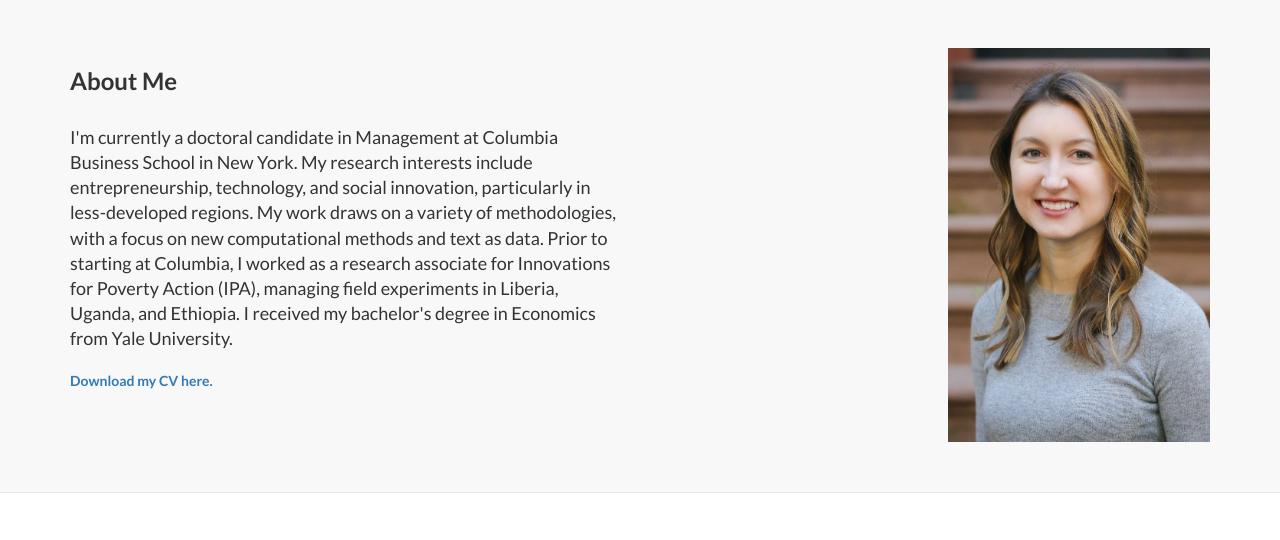
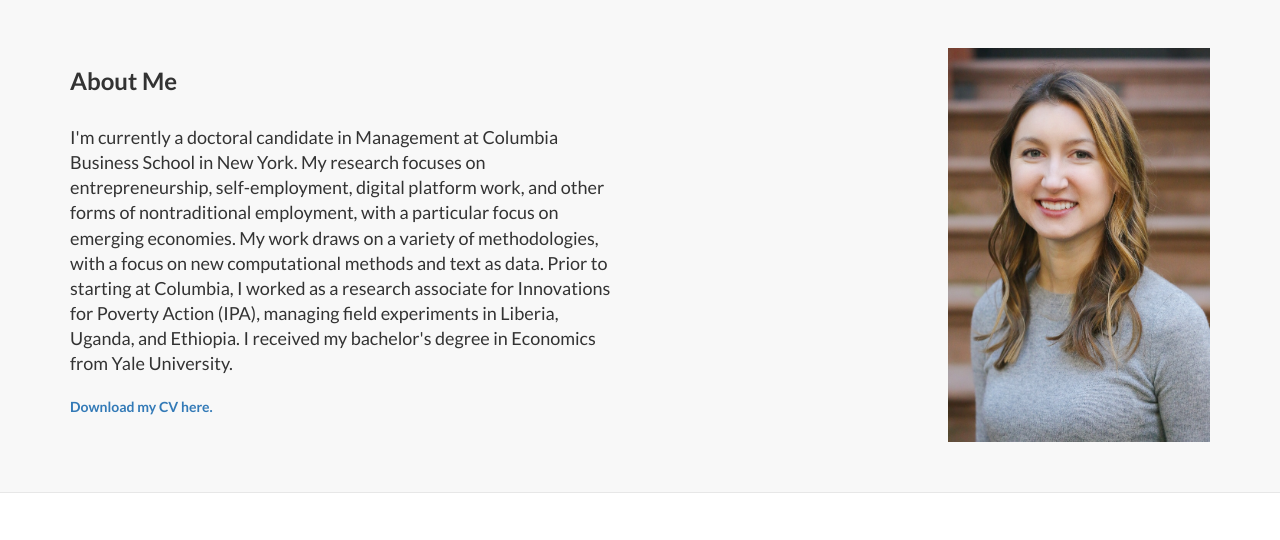
Before and after one commit to natalie-carlson/natalie-carlson.github.io, a plain HTML site: page index.html in a window 1280 px wide. Shown: the part 689-1229 px from the top of the page. Drawn offline with Linux system fonts and the light colour scheme; grey boxes are pictures that could not be loaded.

Commit message:
update description

```diff
--- a/index.html
+++ b/index.html
@@ -95,7 +95,7 @@
             <div class="row">
                 <div class="col-lg-6 col-sm-6">
                     <h3 class="section-heading">About Me</h3>
-                    <p class="lead">I'm currently a doctoral candidate in Management at Columbia Business School in New York. My research interests include entrepreneurship, technology, and social innovation, particularly in less-developed regions. My work draws on a variety of methodologies, with a focus on new computational methods and text as data. Prior to starting at Columbia, I worked as a research associate for Innovations for Poverty Action (IPA), managing field experiments in Liberia, Uganda, and Ethiopia. I received my bachelor's degree in Economics from Yale University.</p>
+                    <p class="lead">I'm currently a doctoral candidate in Management at Columbia Business School in New York. My research focuses on entrepreneurship, self-employment, digital platform work, and other forms of nontraditional employment, with a particular focus on emerging economies. My work draws on a variety of methodologies, with a focus on new computational methods and text as data. Prior to starting at Columbia, I worked as a research associate for Innovations for Poverty Action (IPA), managing field experiments in Liberia, Uganda, and Ethiopia. I received my bachelor's degree in Economics from Yale University.</p>
                     <p><a href="https://github.com/natalie-carlson/natalie-carlson.github.io/blob/master/Carlson_CV.pdf?raw=true">Download my CV here.</a></p>
                 </div>
                 <div class="col-lg-3 col-lg-offset-3 col-sm-3">
```
